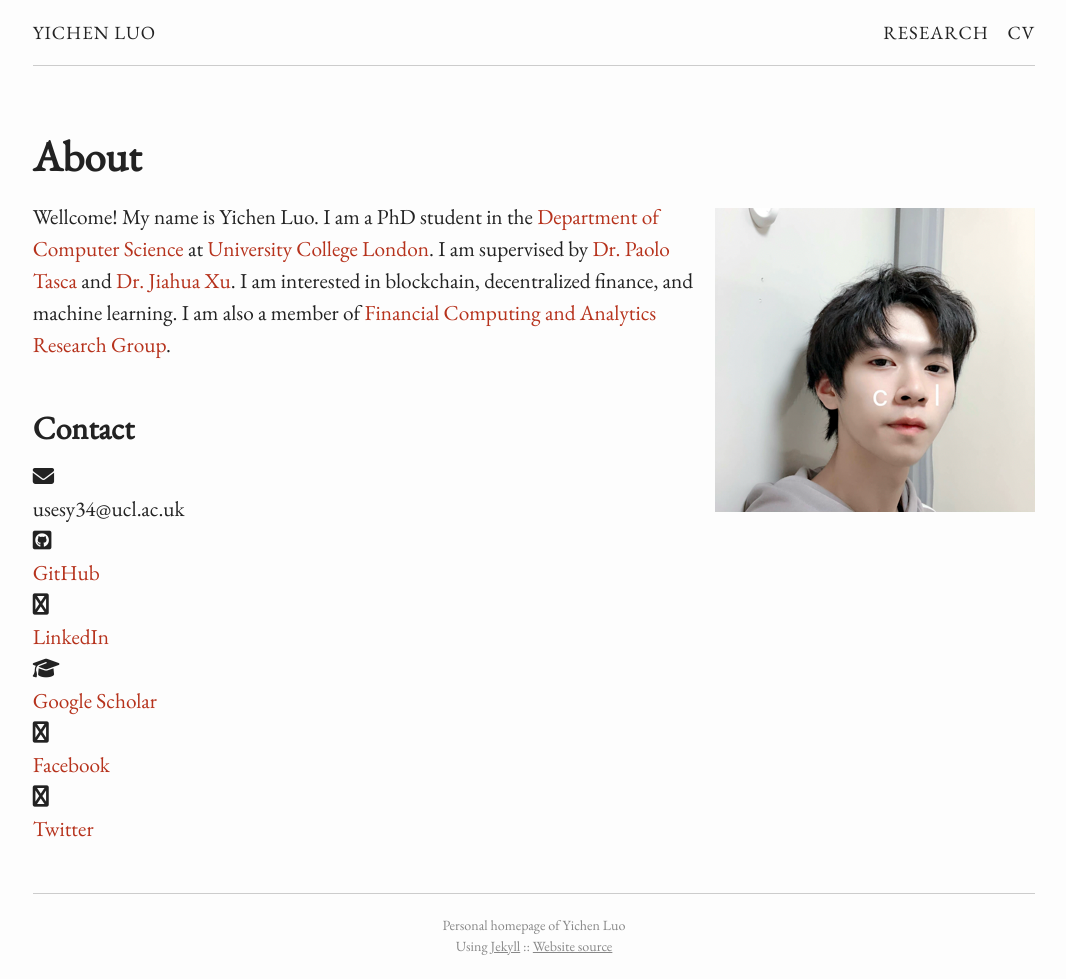
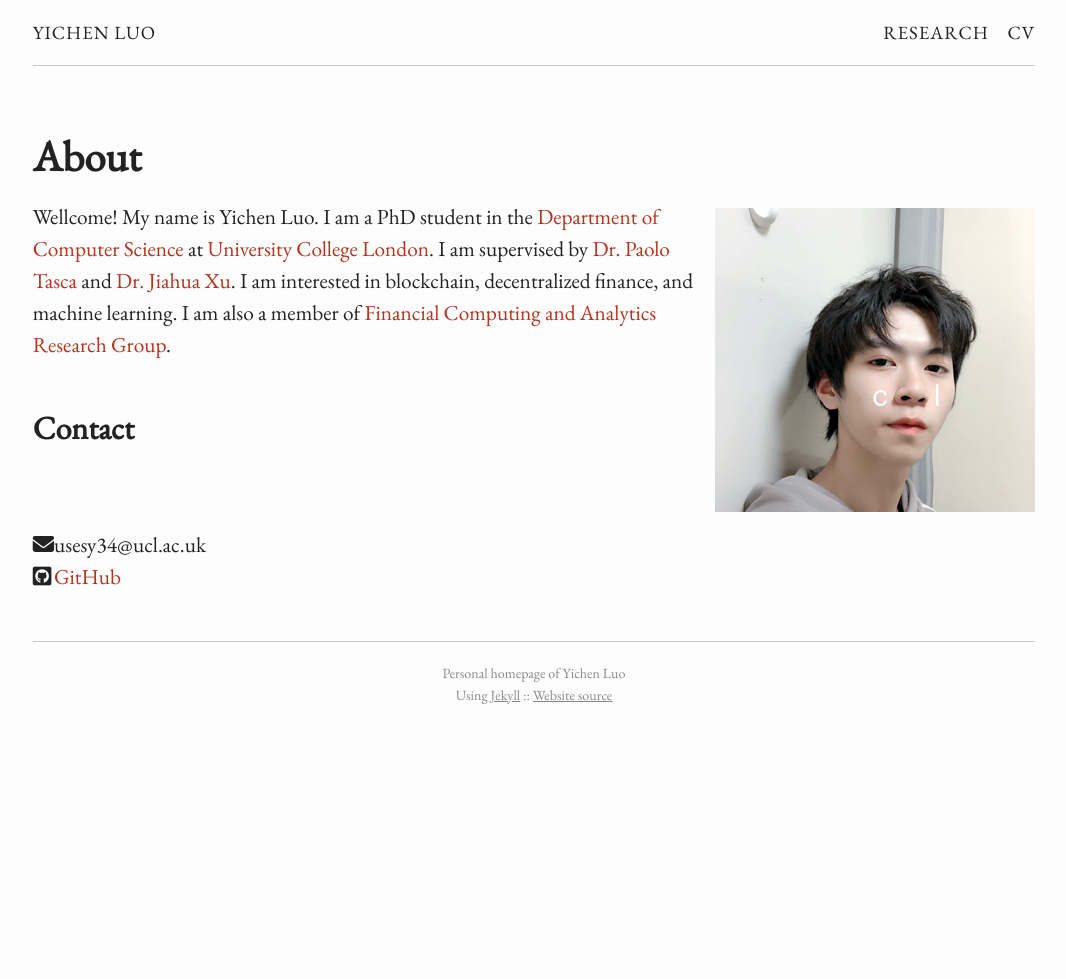
Before and after one commit to lyc0603/lyc0603.github.io, a Jekyll site: the page built from index.md, in a window 1280 px wide. Shown: the whole page, without its empty margins (106-1172 px from the left). Built offline with Jekyll 4.4.1, drawn with Linux system fonts in a browser that asks for light colours; after the commit the page ends 900 px from its top, so only the background shows below that.

Commit message:
add inline

```diff
--- a/_config.yml
+++ b/_config.yml
@@ -13,6 +13,8 @@ author:
     facebook: Yichen Luo
     scholar: Yichen Luo
     email: usesy34@ucl.ac.uk
+    github_username: lyc0603
+
 
 # Build settings
 markdown: kramdown
--- a/_sass/_page.scss
+++ b/_sass/_page.scss
@@ -53,3 +53,9 @@
 .post-link {
     display: block;
 }
+
+dl.inline {
+    width: 100%;
+    display: grid;
+    grid-template-columns: max-content auto;
+}
--- a/index.md
+++ b/index.md
@@ -17,18 +17,6 @@ Wellcome! My name is Yichen Luo. I am a PhD student in the [Department of Comput
     <dt><i class="fa-brands fa-square-github"></i></dt>
     <dd><a href="https://github.com/{{ site.author.github_username }}">GitHub</a></dd>
 
-    <dt><i class="fa fa-linkedin"></i></dt>
-    <dd><a href="https://www.linkedin.com/in/{{ site.author.linkedin_username }}/">LinkedIn</a></dd>
-
-    <dt><i class="fa fa-graduation-cap"></i></dt>
-    <dd><a href="https://scholar.google.com/citations?user={{ site.author.google_scholar_username }}">Google Scholar</a></dd>
-
-    <dt><i class="fa fa-facebook"></i></dt>
-    <dd><a href="https://www.facebook.com/{{ site.author.facebook_username }}">Facebook</a></dd>
-
-    <dt><i class="fa fa-twitter"></i></dt>
-    <dd><a href="https://twitter.com/{{ site.author.twitter_username }}">Twitter</a></dd>
-
   </dl>
 
 
```
